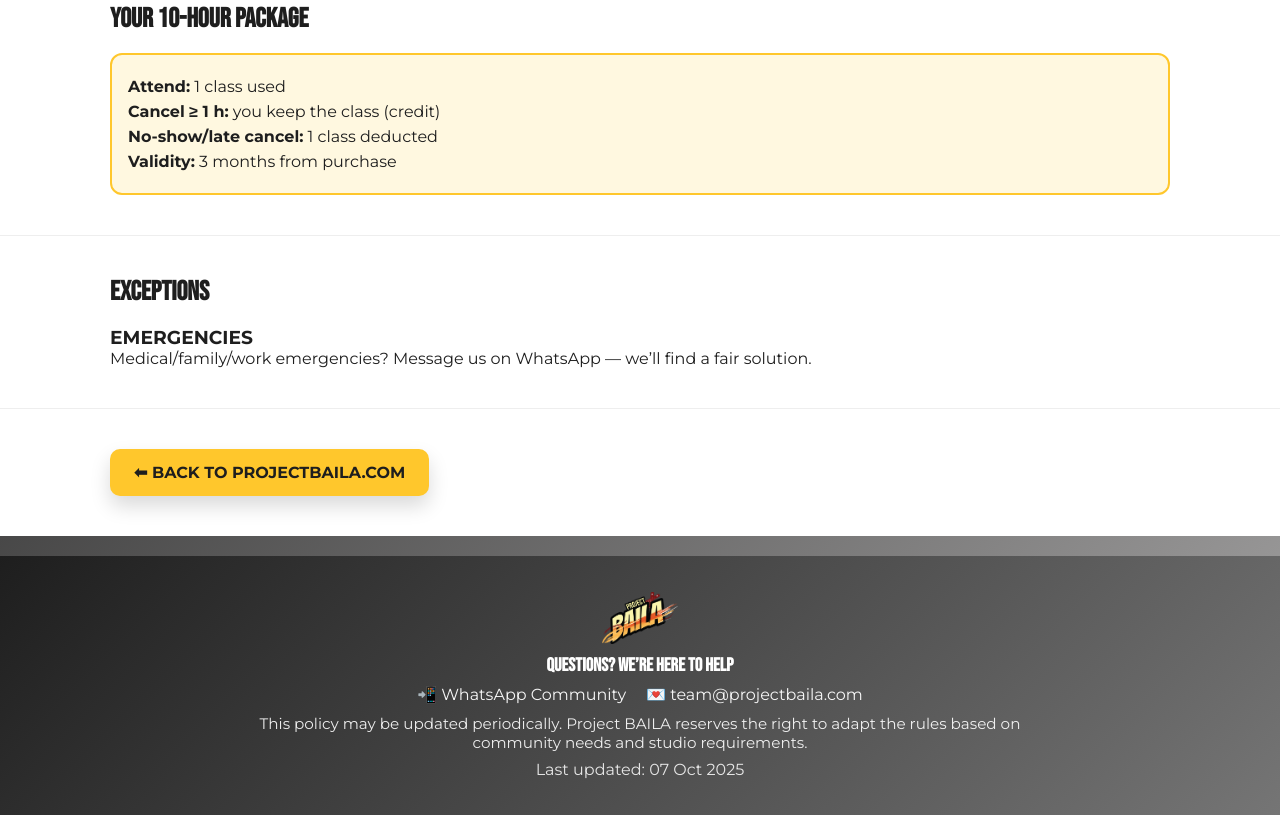
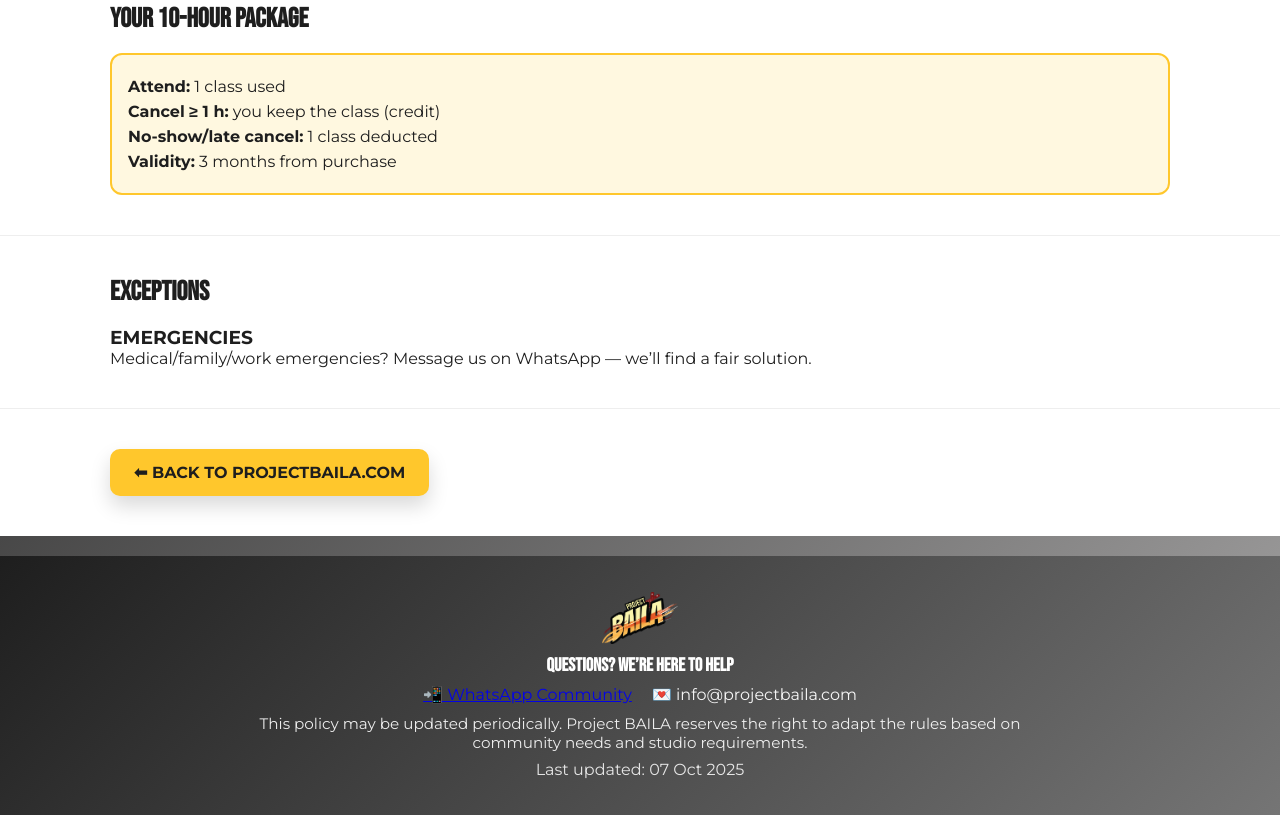
Before and after one commit to ProjectBaila/policy, a plain HTML site: page index.html in a window 1280 px wide. Shown: the part 1766-2581 px from the top of the page. Drawn offline with Linux system fonts and the light colour scheme.

Commit message:
Update index.html

```diff
--- a/index.html
+++ b/index.html
@@ -159,8 +159,12 @@
       <img src="img/logo.png" alt="Project BAILA" class="footer-logo">
       <h3>QUESTIONS? WE’RE HERE TO HELP</h3>
       <div class="contact">
-        <span>📲 WhatsApp Community</span>
-        <span>💌 team@projectbaila.com</span>
+        <span>
+          <a href="https://chat.whatsapp.com/KDinQkpWMQG8EdWGpQbYrk" target="_blank" rel="noopener">
+            📲 WhatsApp Community
+          </a>
+        </span>
+        <span>💌 info@projectbaila.com</span>
       </div>
       <p class="disclaimer">
         This policy may be updated periodically. Project BAILA reserves the right to adapt the rules based on community needs and studio requirements.
```
